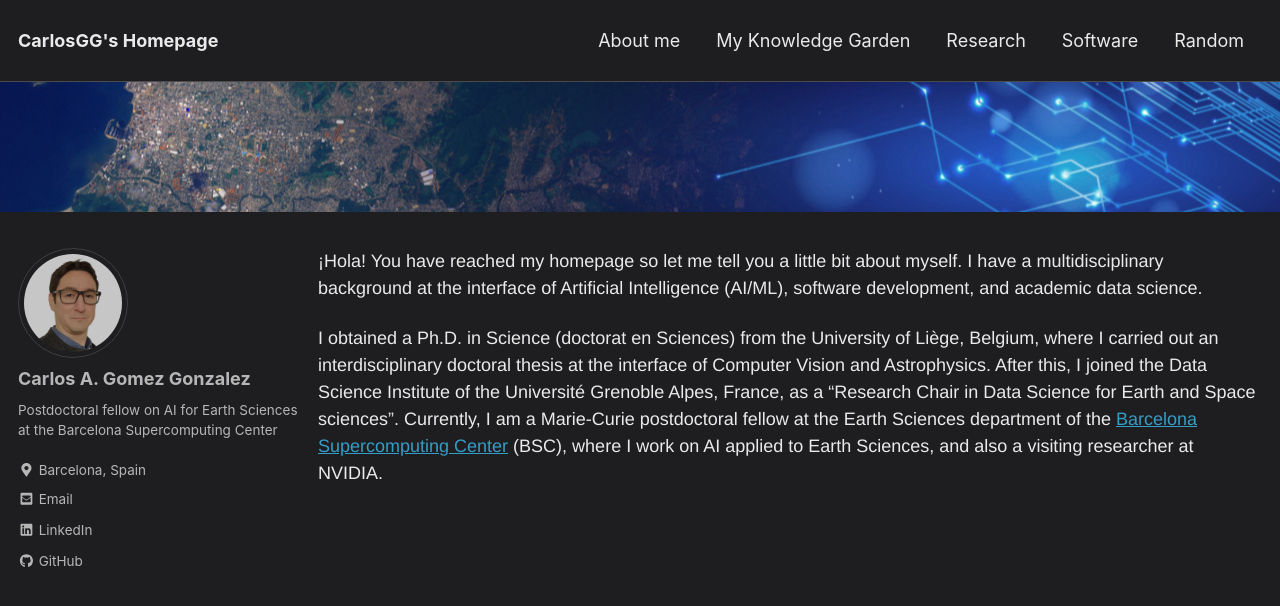
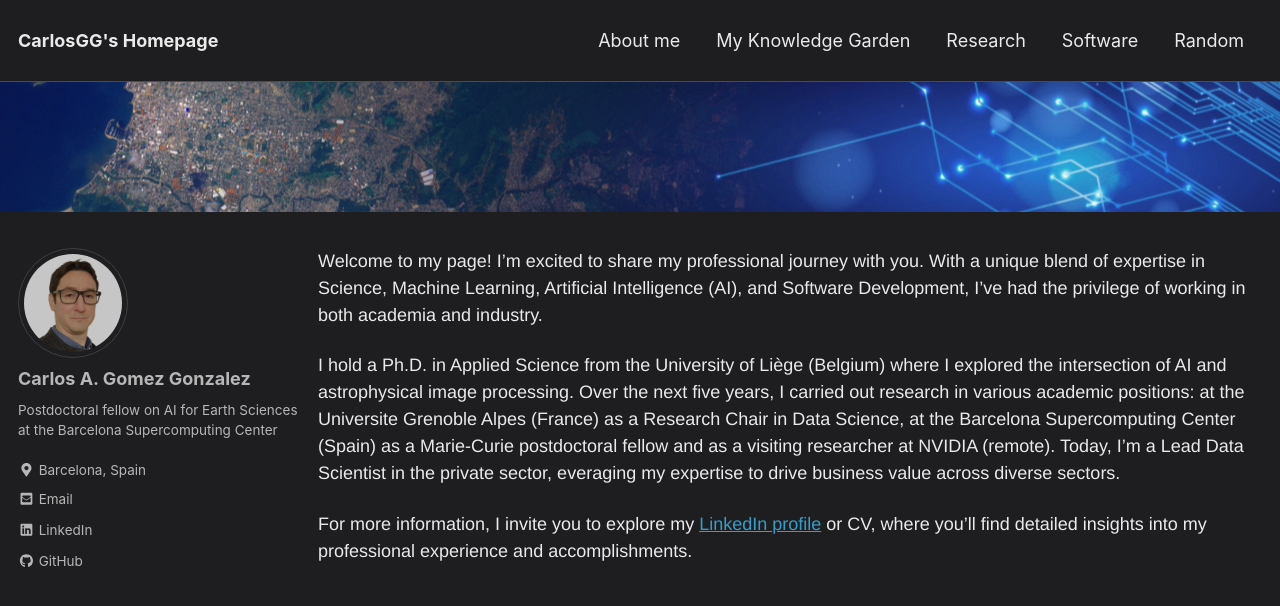
Before and after one commit to carlos-gg/carlos-gg.github.io, a Jekyll site: the page built from index.md, in a window 1280 px wide and 900 px high. Shown: the top 606 px of the window. Built offline with Jekyll 4.4.1, drawn with Linux system fonts in a browser that asks for light colours; nearby versions of some CDN libraries; the list of posts is cut into pages by our own code.

Commit message:
Update index.md

```diff
--- a/index.md
+++ b/index.md
@@ -3,6 +3,8 @@ layout: single
 classes: wide
 ---
 
-¡Hola! You have reached my homepage so let me tell you a little bit about myself. I have a multidisciplinary background at the interface of Artificial Intelligence (AI/ML), software development, and academic data science.
+Welcome to my page! I'm excited to share my professional journey with you. With a unique blend of expertise in Science, Machine Learning, Artificial Intelligence (AI), and Software Development, I've had the privilege of working in both academia and industry.
 
-I obtained a Ph.D. in Science (doctorat en Sciences) from the University of Liège, Belgium, where I carried out an interdisciplinary doctoral thesis at the interface of Computer Vision and Astrophysics. After this, I joined the Data Science Institute of the Université Grenoble Alpes, France, as a "Research Chair in Data Science for Earth and Space sciences". Currently, I am a Marie-Curie postdoctoral fellow at the Earth Sciences department of the [Barcelona Supercomputing Center](https://www.bsc.es) (BSC), where I work on AI applied to Earth Sciences, and also a visiting researcher at NVIDIA.
+I hold a Ph.D. in Applied Science from the University of Liège (Belgium) where I explored the intersection of AI and astrophysical image processing. Over the next five years, I carried out research in various academic positions: at the Universite Grenoble Alpes (France) as a Research Chair in Data Science, at the Barcelona Supercomputing Center (Spain) as a Marie-Curie postdoctoral fellow and as a visiting researcher at NVIDIA (remote). Today, I'm a Lead Data Scientist in the private sector, everaging my expertise to drive business value across diverse sectors.
+
+For more information, I invite you to explore my [LinkedIn profile](https://www.linkedin.com/in/carlosgog/) or CV, where you'll find detailed insights into my professional experience and accomplishments.
```
